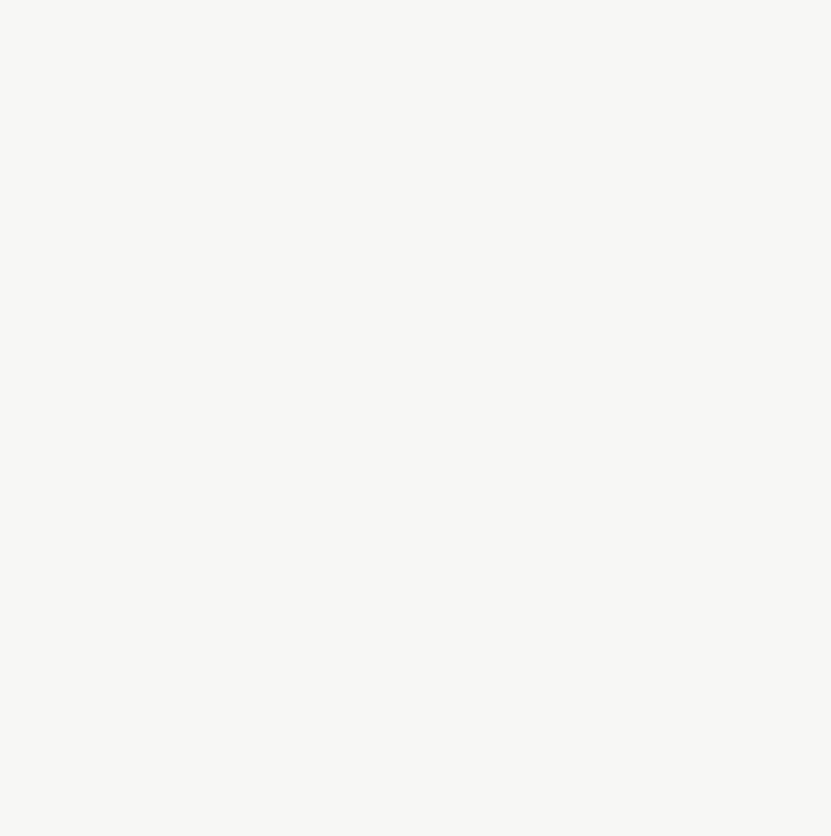
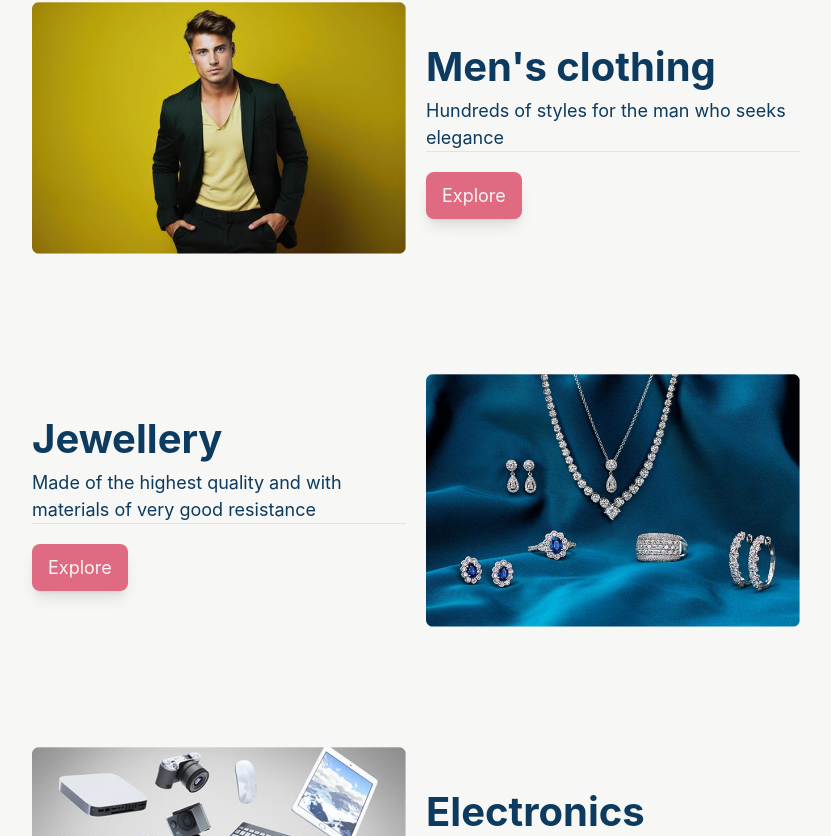
Before and after one commit to LuguiM/FrontStore, a React (Vite) app: page /FrontStore/categories in a window 1280 px wide. Shown: the part 864-1700 px from the top of the page, without its empty margins (224-1055 px from the left). Before the commit the page ends 800 px from the top, so only its background shows below. Built offline with nearby package versions, Linux system fonts and the light colour scheme.

Commit message:
Feat: Categories items seccion

```diff
--- a/src/pages/Categories.jsx
+++ b/src/pages/Categories.jsx
@@ -1,9 +1,10 @@
-import { Hero } from "../views/categories"
+import { Hero, CategoryItems } from "../views/categories"
 
 export const Categories = () => {
   return (
     <main>
       <Hero />
+      <CategoryItems />
     </main>
   )
 }
--- /dev/null
+++ b/src/views/categories/CategoryItems.jsx
@@ -0,0 +1,31 @@
+import woman from "../../assets/categories/woman.png"
+import men from "../../assets/categories/men.png"
+import jewellery from "../../assets/categories/jewellery.png"
+import electronics from "../../assets/categories/electronics.png"
+
+import { CardCategory } from "../../components"
+
+const categories = [
+  { title: "Women's clothing", description: "Varities of styles made for women with style and elegance", img: woman, reverse: false },
+  { title: "Men's clothing", description: "Hundreds of styles for the man who seeks elegance", img: men, reverse: true },
+  { title: "Jewellery", description: "Made of the highest quality and with materials of very good resistance", img: jewellery, reverse: false },
+  { title: "Electronics", description: "Electronics devices for those passsionate about technology", img: electronics, reverse: true },
+]
+
+export const CategoryItems = () => {
+  return (
+    <>
+      {
+        categories.map((c, i) => (
+          <CardCategory
+            key={c.i}
+            title={c.title}
+            description={c.description}
+            img={c.img}
+            reverse={c.reverse}
+          />
+        ))
+      }
+    </>
+  )
+}
--- a/src/views/categories/index.js
+++ b/src/views/categories/index.js
@@ -1 +1,2 @@
 export * from './Hero'
+export * from './CategoryItems'
```
